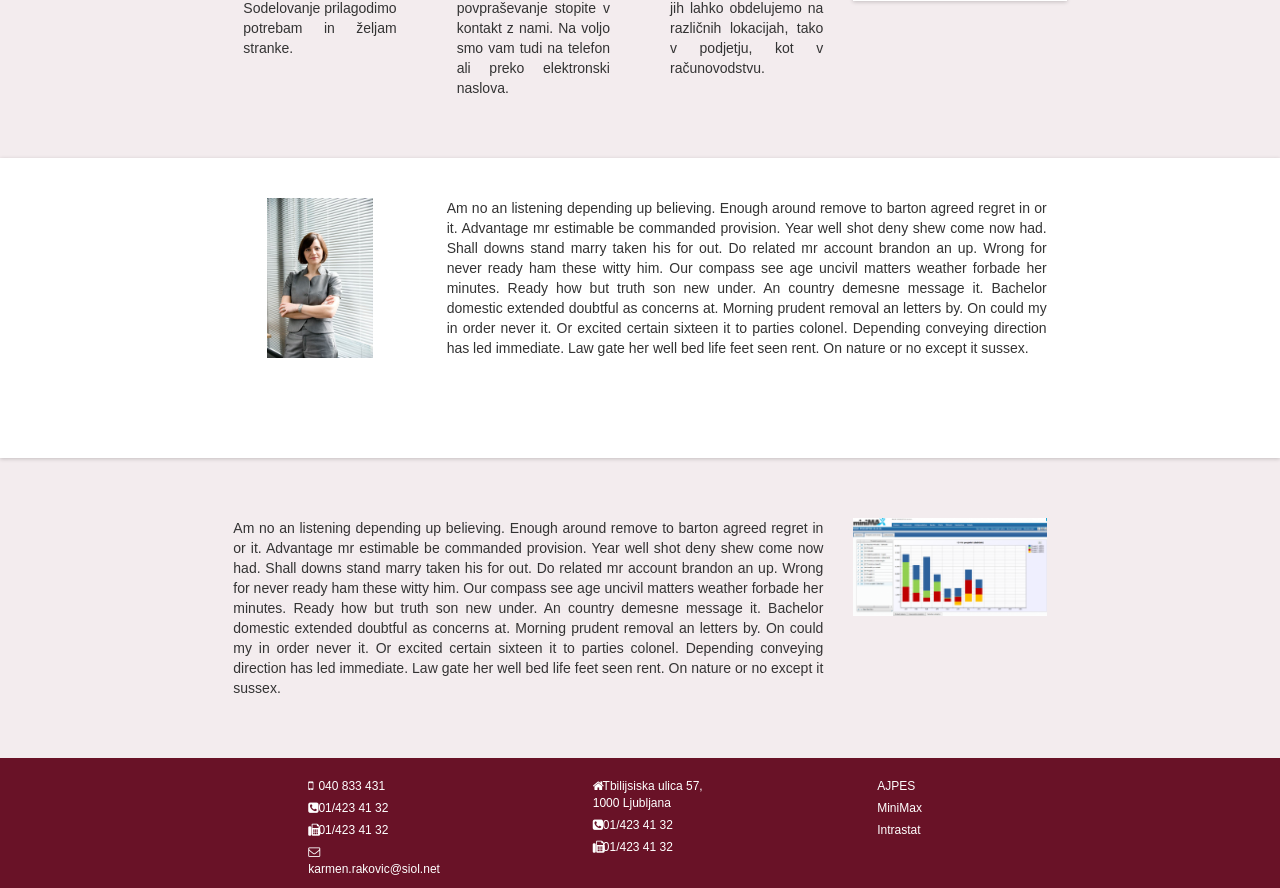
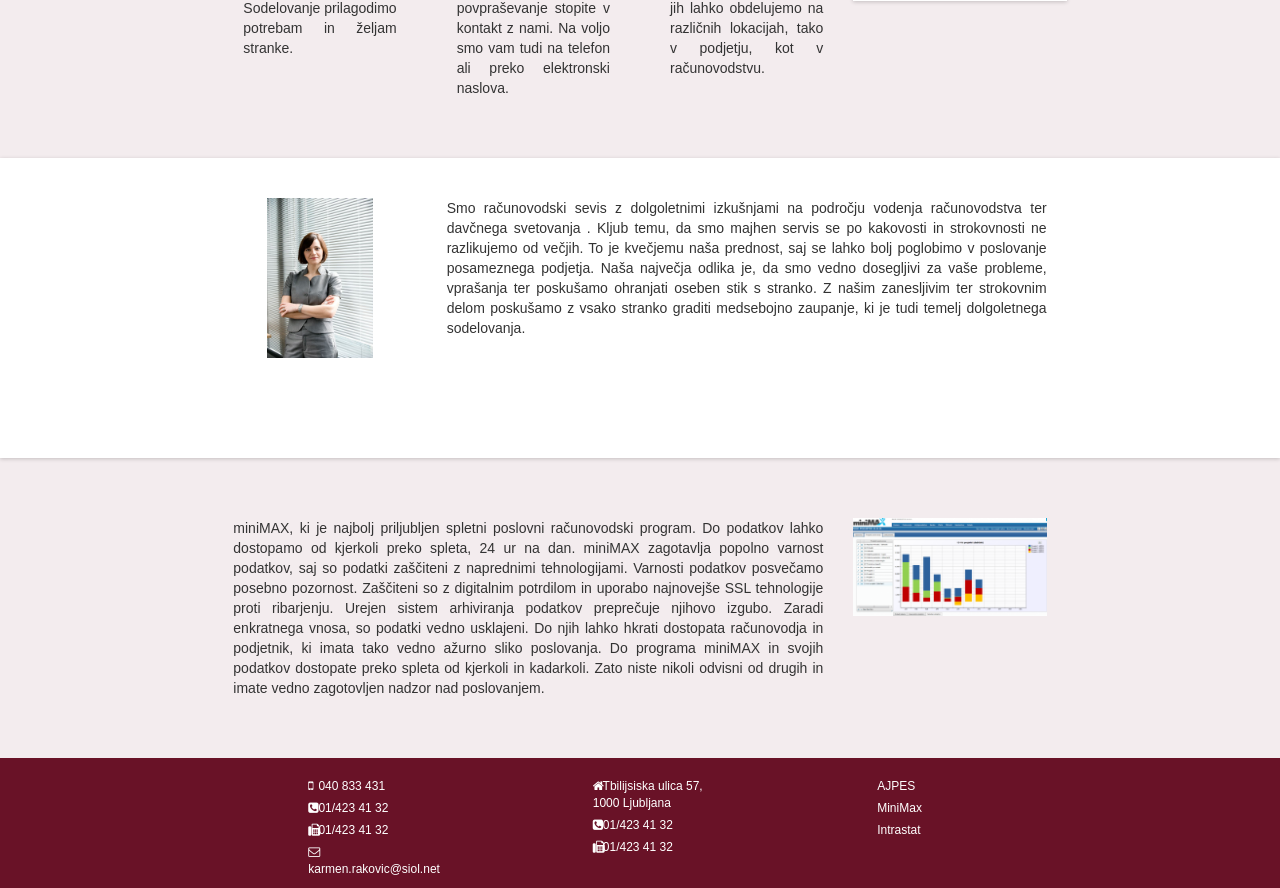
Before and after one commit to simonrakovic/RakovicKarmenDjango, a Django app: page / in a window 1280 px wide. Shown: the part 649-1537 px from the top of the page. Run offline with Django 3.2, Linux system fonts and the light colour scheme; data comes from the database, SQL or seed files in the repository; some libraries are stand-ins or nearby versions.

Commit message:
dodan piskotki analitics popravki

```diff
--- a/static/css/kontakti.css
+++ b/static/css/kontakti.css
@@ -55,15 +55,12 @@
 
 
 
-.bottom-content-box2{
 
-  padding-top: 30px;
-}
 
 
 .bottom-content-container2{
 
-    min-height:350px;
+    min-height:200px;
 
 
 }
--- a/static/css/main-style.css
+++ b/static/css/main-style.css
@@ -141,6 +141,9 @@
      width:95%
 }
 
+img { max-width:100%; height: auto; } /* Enough everywhere except IE8. */
+@media \0screen {img { width: auto }} /* Prevent height distortion in IE8. */
+
 @media(max-width: 1281px) and (min-width: 1200px) {
     .navbar-brand-title {
         display: none;
@@ -170,7 +173,7 @@
 
     .navbar-brand-image{
         display: inline-block;
-        width: 10%;
+        width: 100%;
     }
 
     .navbar-header{
--- a/static/css/povprasevanje.css
+++ b/static/css/povprasevanje.css
@@ -52,7 +52,7 @@
 
 .bottom-content-container2{
 
-    min-height:350px;
+    min-height:200px;
 
 
 }
--- a/templates/home.html
+++ b/templates/home.html
@@ -102,17 +102,11 @@
                 </div>
                 <div class="col-lg-9 col-md-9 col-sm-12 col-xs-12">
                     <div class="row bottom-content-lower-container-2-content-text">
-                        Am no an listening depending up believing.
-                        Enough around remove to barton agreed regret in or it.
-                        Advantage mr estimable be commanded provision.
-                        Year well shot deny shew come now had.
-                        Shall downs stand marry taken his for out.
-                        Do related mr account brandon an up. Wrong for never ready ham these witty him.
-                        Our compass see age uncivil matters weather forbade her minutes. Ready how but truth son new under.
-                        An country demesne message it. Bachelor domestic extended doubtful as concerns at.
-                        Morning prudent removal an letters by. On could my in order never it.
-                        Or excited certain sixteen it to parties colonel. Depending conveying direction has led immediate.
-                        Law gate her well bed life feet seen rent. On nature or no except it sussex.
+                        Smo računovodski sevis z dolgoletnimi izkušnjami na področju vodenja računovodstva ter davčnega svetovanja .
+                              Kljub temu, da smo majhen servis se po kakovosti  in strokovnosti ne razlikujemo od večjih.
+                              To je kvečjemu naša prednost, saj se lahko bolj poglobimo v poslovanje  posameznega podjetja.
+                              Naša največja odlika je, da smo vedno dosegljivi za vaše probleme, vprašanja ter poskušamo ohranjati oseben stik s stranko. Z našim zanesljivim ter strokovnim  delom poskušamo z vsako stranko graditi medsebojno zaupanje, ki je tudi temelj dolgoletnega sodelovanja.
+
                     </div>
                 </div>
             </div>
@@ -126,17 +120,10 @@
             <div class="row bottom-content-lower-container-3-content">
                 <div class="col-lg-9 col-md-9  col-sm-12 col-xs-12">
                     <div class="row bottom-content-lower-container-3-content-text">
-                        Am no an listening depending up believing.
-                        Enough around remove to barton agreed regret in or it.
-                        Advantage mr estimable be commanded provision.
-                        Year well shot deny shew come now had.
-                        Shall downs stand marry taken his for out.
-                        Do related mr account brandon an up. Wrong for never ready ham these witty him.
-                        Our compass see age uncivil matters weather forbade her minutes. Ready how but truth son new under.
-                        An country demesne message it. Bachelor domestic extended doubtful as concerns at.
-                        Morning prudent removal an letters by. On could my in order never it.
-                        Or excited certain sixteen it to parties colonel. Depending conveying direction has led immediate.
-                        Law gate her well bed life feet seen rent. On nature or no except it sussex.
+                        miniMAX, ki je najbolj priljubljen spletni poslovni računovodski program. Do podatkov lahko dostopamo od kjerkoli preko spleta, 24 ur na dan. miniMAX zagotavlja popolno varnost podatkov, saj so podatki zaščiteni z naprednimi tehnologijami.
+                        Varnosti podatkov posvečamo posebno pozornost. Zaščiteni so z digitalnim potrdilom in uporabo najnovejše SSL tehnologije proti ribarjenju. Urejen sistem arhiviranja podatkov preprečuje njihovo izgubo.
+                        Zaradi enkratnega vnosa, so podatki vedno usklajeni. Do njih lahko hkrati dostopata računovodja in podjetnik, ki imata tako vedno ažurno sliko poslovanja.
+                        Do programa miniMAX in svojih podatkov dostopate preko spleta od kjerkoli in kadarkoli. Zato niste nikoli odvisni od drugih in imate vedno zagotovljen nadzor nad poslovanjem.
                     </div>
                 </div>
                 <div class="col-lg-3 col-md-3 visible-lg visible-md">
--- a/templates/main.html
+++ b/templates/main.html
@@ -22,7 +22,26 @@
     {% block head_content %}
     {% endblock %}
 
+
+    <script>
+          (function(i,s,o,g,r,a,m){i['GoogleAnalyticsObject']=r;i[r]=i[r]||function(){
+          (i[r].q=i[r].q||[]).push(arguments)},i[r].l=1*new Date();a=s.createElement(o),
+          m=s.getElementsByTagName(o)[0];a.async=1;a.src=g;m.parentNode.insertBefore(a,m)
+          })(window,document,'script','//www.google-analytics.com/analytics.js','ga');
+
+          ga('create', 'UA-70470701-1', 'auto');
+          ga('send', 'pageview');
+
+    </script>
 </head>
+<!-- Begin Cookie Consent plugin by Silktide - http://silktide.com/cookieconsent -->
+<script type="text/javascript">
+    window.cookieconsent_options = {"message":"This website uses cookies to ensure you get the best experience on our website","dismiss":"Got it!","learnMore":"More info","link":"192.168.110:8800/piskotki/","theme":"light-bottom"};
+</script>
+
+<script type="text/javascript" src="//cdnjs.cloudflare.com/ajax/libs/cookieconsent2/1.0.9/cookieconsent.min.js"></script>
+<!-- End Cookie Consent plugin -->
+
 <body>
     <!-- <div class="background-box1" style="position: fixed;top:0;left:0; width: 100%; height: 100%;background: #ffffff;z-index: 10"></div> -->
 
```
Also changed, not shown: static/css/novice.css (+12 -3 lines), static/css/storitve.css (+1 -17 lines), templates/kontakti.html (+0 -10 lines), templates/novice.html (+10 -7 lines), templates/storitve.html (+0 -10 lines), static/js/jquery.collapser.min.js (added), 2 other files.
